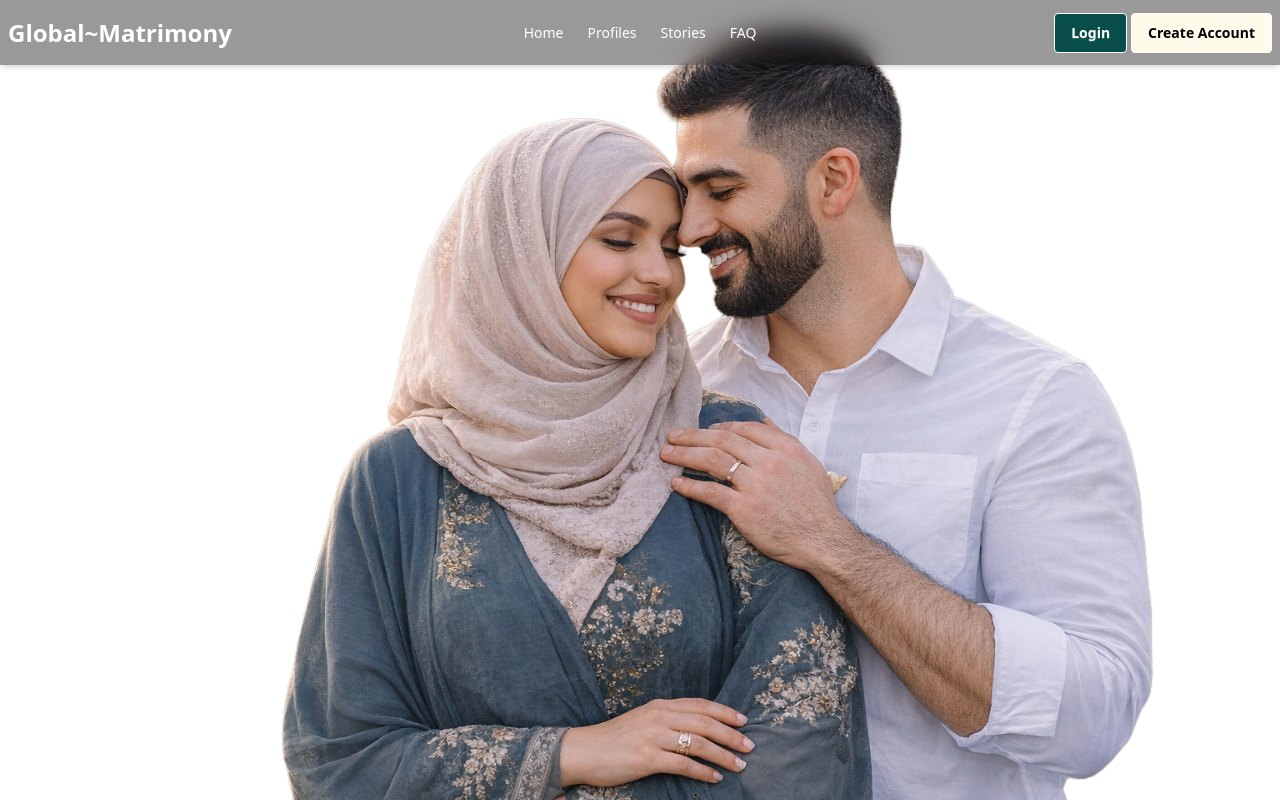
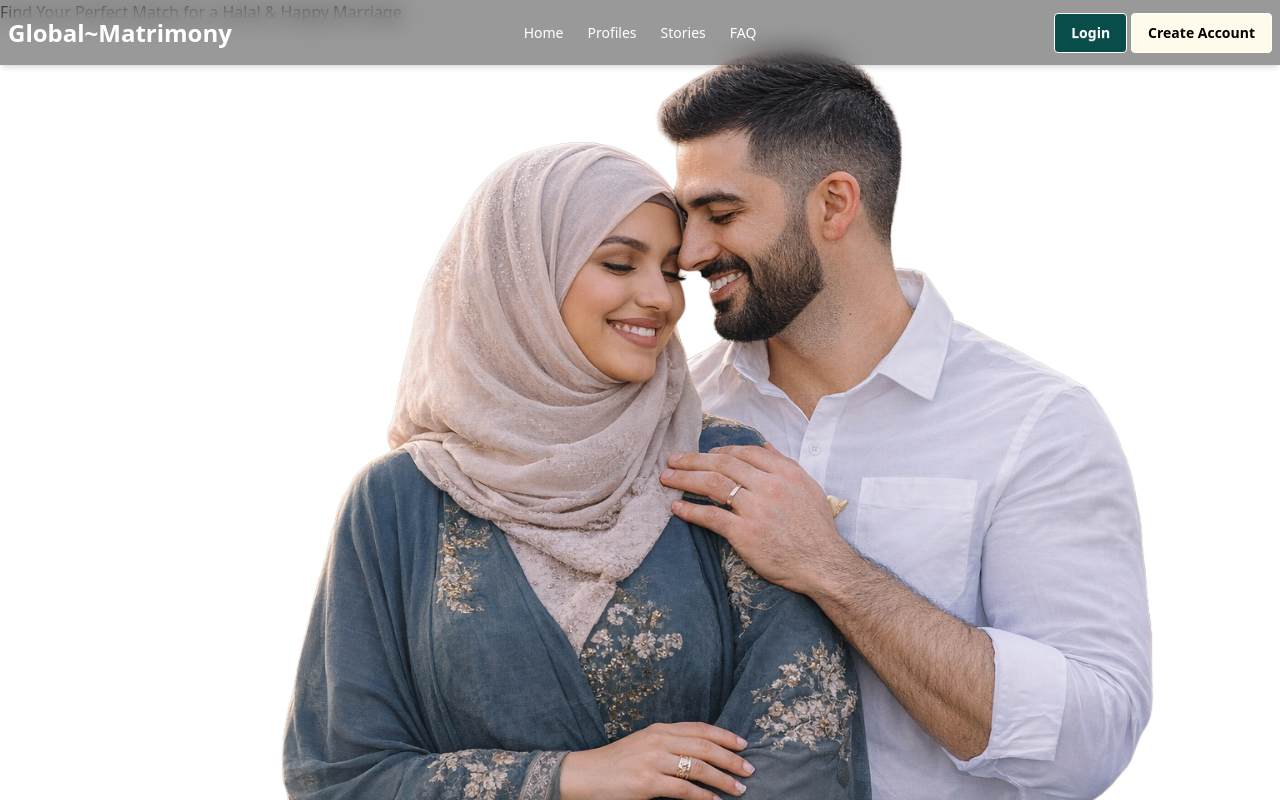
Before and after one commit to MH-liton-360/matrimony, a React (Vite) app: page /home in a window 1280 px wide. Shown: the top 800 px of the page. Built offline with nearby package versions, Linux system fonts and the light colour scheme.

Commit message:
banner modify

```diff
--- a/src/Components/Banner.jsx
+++ b/src/Components/Banner.jsx
@@ -3,6 +3,9 @@ import bannerImg from '../assets/Banner/BG-matrimony-image.png'
 const Banner = () => {
     return (
         <div className="">
+            <div className="">
+                <p>Find Your Perfect Match for a Halal & Happy Marriage</p>
+            </div>
             <img src={bannerImg} alt="" />
         </div>
     )
```
